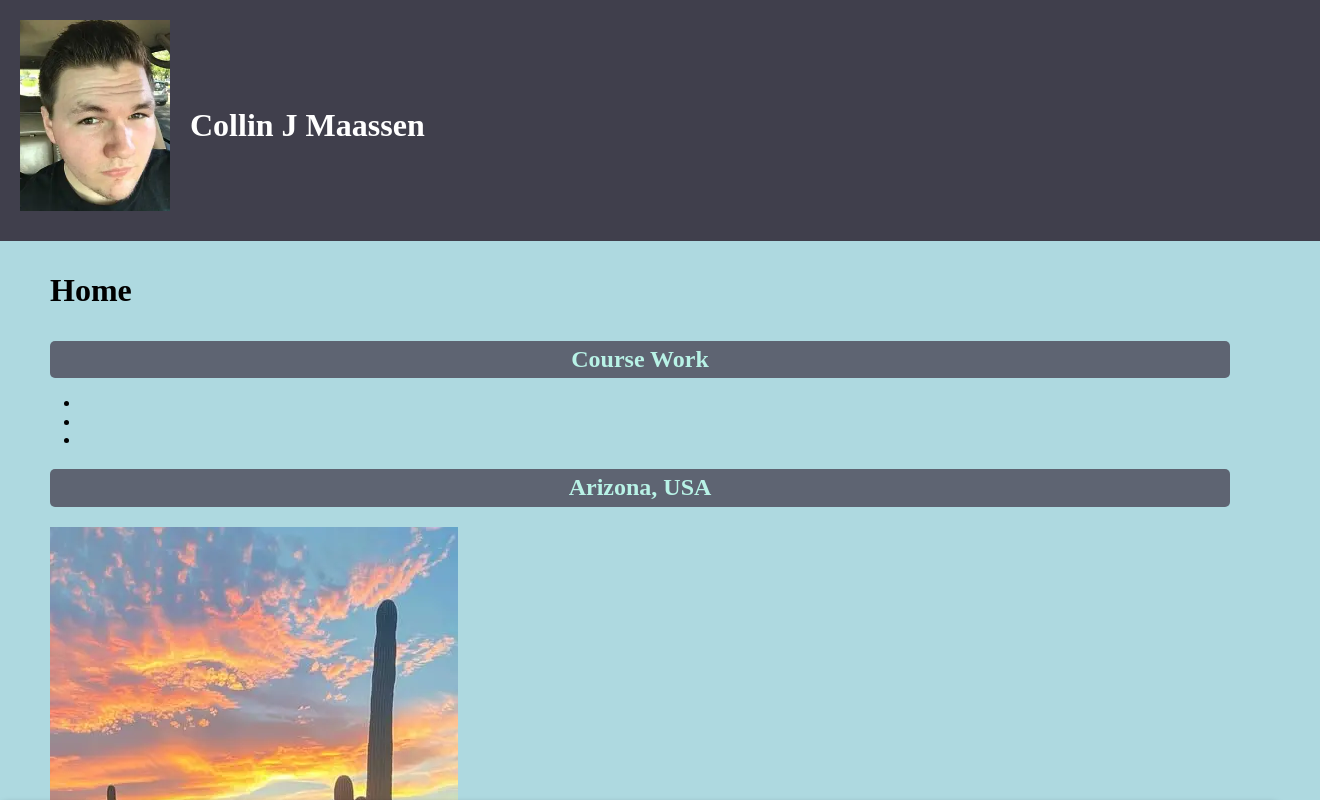
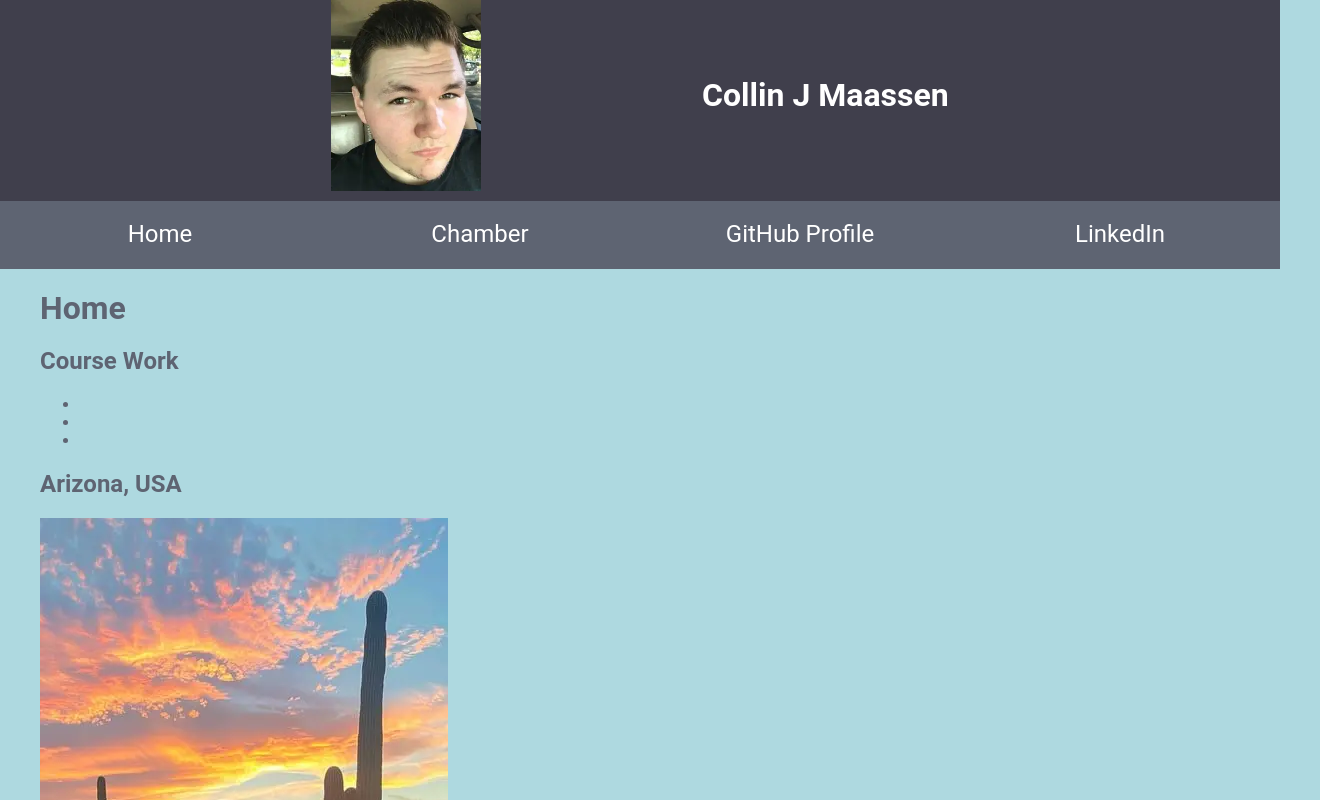
Before and after one commit to CMAASSEN16/wdd231, a plain HTML site: page index.html in a window 1280 px wide. Shown: the top 800 px of the page, 1320 px wide, since content can reach past the window. Drawn offline with Linux system fonts and the light colour scheme; a web font is replaced by a local one.

Commit message:
Reorganized CSS

```diff
--- a/index.html
+++ b/index.html
@@ -13,6 +13,7 @@
         href="https://fonts.googleapis.com/css2?family=Fira+Sans+Condensed:ital@0;1&family=Volkhov:ital@0;1&display=swap"
         rel="stylesheet">
     <link rel="stylesheet" href="styles/normalize.css">
+    <link rel="stylesheet" href="styles/standard.css">
     <link rel="stylesheet" href="styles/small.css">
     <link rel="stylesheet" href="styles/larger.css">
     <script src="scripts/getdates.js" defer></script>
@@ -22,8 +23,10 @@
 <body>
     <header>
         <div class="img-name">
+            <div></div>
             <img src="images/collin.webp" alt="A portrait of Collin Maassen">
             <span>Collin J Maassen</span>
+            <div></div>
         </div>
         <nav>
             <a href="#">Home</a>
--- a/styles/larger.css
+++ b/styles/larger.css
@@ -1,15 +1,8 @@
-:root {
-    --primary_color: #AED9E0;
-    --secondary_color: #B8F2E6;
-    --accent1_color: #5E6472;
-    --accent2_color: #403F4C;
-    --accent3_color: #FAAA8D;
-}
-
-@media only screen and (min-width:768px) {
+@media (min-width:768px) {
     .img-name {
         display: flex;
         align-items: center;
+        justify-content: space-around;
     }
 
     header img {
@@ -31,17 +24,18 @@
         width: 100%;
         background-color: var(--accent1_color);
         padding: 10px 0;
-        border-radius: 8px;
     }
 
-    header nav a{
+    header nav a {
         flex: 1;
+        flex-direction: row;
         text-align: center;
         padding: 10px;
         text-decoration: none;
         color: white;
         font-size: 1.5rem;
     }
+
     main {
         max-width: 1200px;
         margin: 0 auto;
@@ -68,5 +62,4 @@
     #certificateList h3 {
         grid-column: span 3;
     }
-
 }
--- a/styles/small.css
+++ b/styles/small.css
@@ -1,11 +1,4 @@
-:root {
-    --primary_color: #AED9E0;
-    --secondary_color: #B8F2E6;
-    --accent1_color: #5E6472;
-    --accent2_color: #403F4C;
-    --accent3_color: #FAAA8D;
-}
-
+@media (max-width:768px) {
     .volkhov-regular {
         font-family: "Volkhov", serif;
         font-weight: 400;
@@ -18,7 +11,6 @@
         font-style: normal;
     }
 
-
     * h {
         font-family: "Fira Sans Condensed", sans-serif;
         font-weight: 400;
@@ -29,21 +21,6 @@
         font-family: "Volkhov", serif;
         font-weight: 400;
         font-style: normal;
-}
-
-body {
-    background-color: var(--primary_color);
-    padding: 0;
-    margin: 0;
-}
-
-header {
-    background-color: var(--accent2_color);
-    padding: 20px;
-    width: 100%;
-    top: 0;
-    z-index: 1000;
-    color: white;
     }
 
     header button {
@@ -83,7 +60,6 @@ header nav.open {
 
     header nav a {
         text-decoration: none;
-    color: black;
         font-size: 1.5rem;
         padding: 10px 20px;
         text-align: center;
@@ -115,7 +91,8 @@ h2 {
         color: var(--secondary_color);
     }
 
-.country_card img, .country_card p{
+    .country_card img,
+    .country_card p {
         display: flex;
         flex-direction: column;
         justify-content: center;
@@ -123,14 +100,14 @@ h2 {
         text-align: center;
         padding: 10px;
     }
-#certificates{
+
+    #certificates {
         display: flex;
         justify-content: space-around;
         align-items: center;
         width: 100%;
         margin: 10px;
         border-bottom: 3px solid black;
-
     }
 
     #certificates a {
@@ -142,7 +119,6 @@ h2 {
         padding: 10px;
         margin: 5px;
         border-radius: 5px;
-    text-align: center;
         font-size: 1.2rem;
     }
 
@@ -172,20 +148,4 @@ h2 {
         align-items: center;
         font-weight: bold;
     }
-
-
-footer {
-    background-color: var(--accent2_color);
-    padding: 10px 0;
-    color: white;
-    text-align: center;
 }
-
-footer p {
-    margin: 10px 0;
-    padding: 10px;
-}
-
-footer #currentyear {
-    font-weight: bold;
-}
--- /dev/null
+++ b/styles/standard.css
@@ -0,0 +1,39 @@
+:root {
+    --primary_color: #AED9E0;
+    --secondary_color: #B8F2E6;
+    --accent1_color: #5E6472;
+    --accent2_color: #403F4C;
+    --accent3_color: #FAAA8D;
+}
+
+body {
+    font-family: 'Roboto', sans-serif;
+    background-color: var(--primary_color);
+    color: var(--accent1_color);
+}
+
+header {
+    background-color: var(--accent2_color);
+    /* padding: 20px; */
+    width: 100%;
+    top: 0;
+    z-index: 1000;
+    color: white;
+    position: relative;
+}
+
+footer {
+    background-color: var(--accent2_color);
+    padding: 10px 0;
+    color: white;
+    text-align: center;
+}
+
+footer p {
+    margin: 10px 0;
+    padding: 10px;
+}
+
+footer #currentyear {
+    font-weight: bold;
+}
```
Lines whose indentation alone changed are shown as unchanged.
